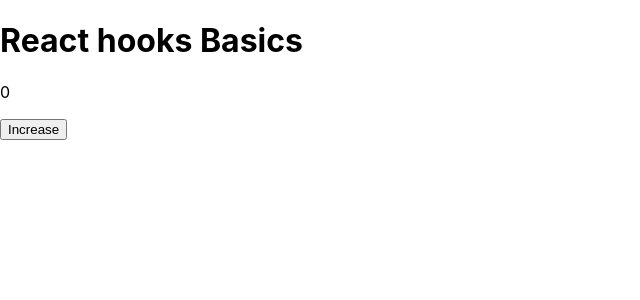
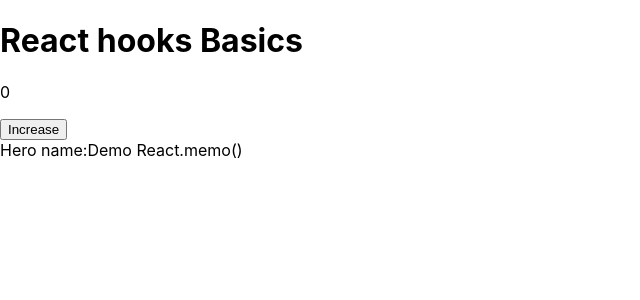
Before and after one commit to Kodeine99/React-hooks-basic, a React (Create React App) app: page / in a window 1280 px wide. Shown: the top 300 px of the page, without its empty margins (0-640 px from the left). Built offline with nearby package versions, Linux system fonts and the light colour scheme.

Commit message:
demo React.memo() ok

```diff
--- a/src/App.js
+++ b/src/App.js
@@ -1,9 +1,11 @@
-import React, {useState, useEffect} from 'react';
+import React, {useState} from 'react';
 import './App.css';
+import Hero from './Components/Hero';
 
 
 function App() {
   const [count, setCount] = useState(0);
+  // const handleHeroClick = () => { }; test
 
   return (
     <div className="App">
@@ -12,6 +14,7 @@ function App() {
       <p>{count}</p>
       <button onClick={() => setCount(count + 1)}>Increase</button>
 
+      <Hero name="Demo React.memo()" />
     </div>
   );
 }
--- /dev/null
+++ b/src/Components/Hero/index.jsx
@@ -0,0 +1,22 @@
+import React from 'react';
+import PropTypes from 'prop-types';
+
+Hero.propTypes = {
+    name: PropTypes.string,
+};
+Hero.defaultProps = {
+    name: '',
+}
+
+function Hero(props) {
+    const { name } = props;
+    console.log('Hero render', name)
+
+    return (
+        <div>
+         Hero name:{ name}
+        </div>
+    );
+}
+
+export default React.memo(Hero);
```
